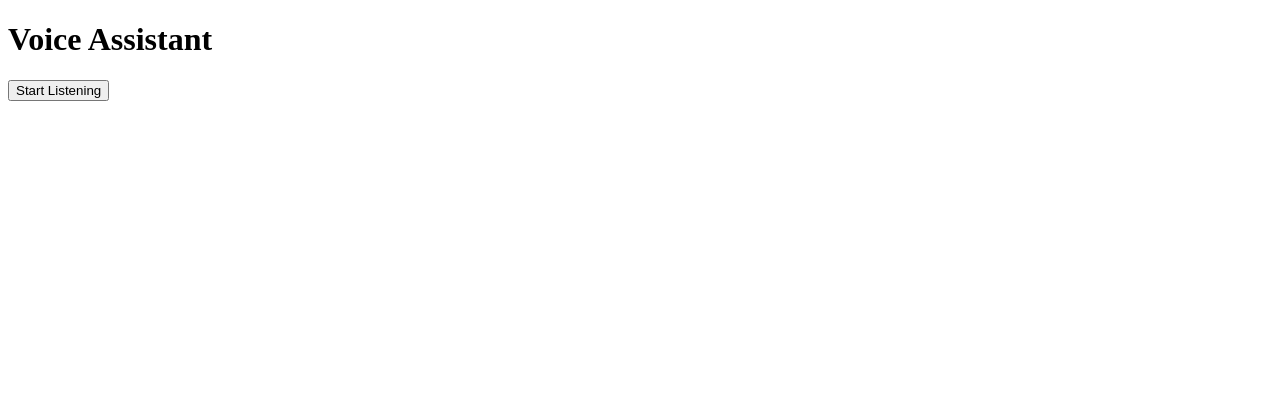
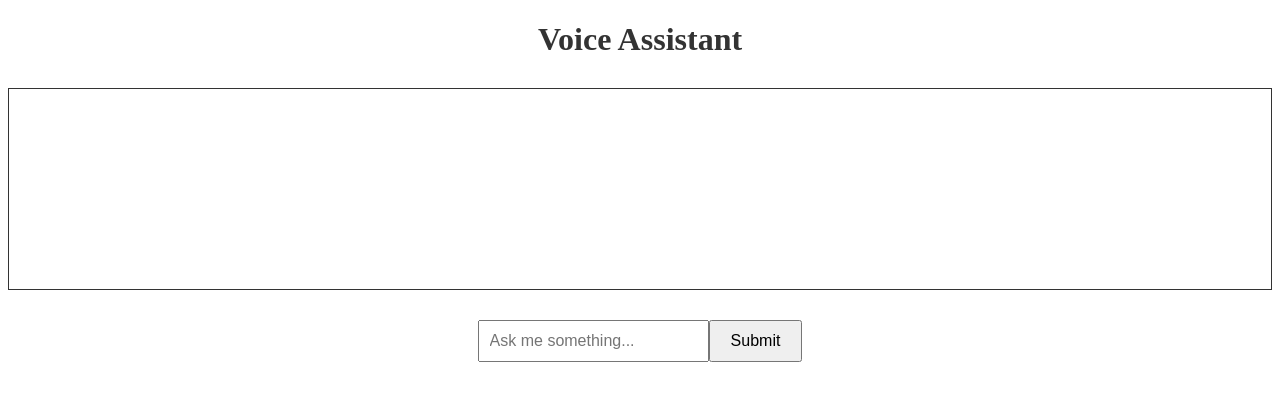
Before and after one commit to Jonbarkei/jarid, a plain HTML site: page index.html in a window 1280 px wide. Drawn offline with Linux system fonts and the light colour scheme.

Commit message:
Update index.html

```diff
--- a/index.html
+++ b/index.html
@@ -2,11 +2,17 @@
 <html>
 <head>
   <title>Voice Assistant</title>
+  <link rel="stylesheet" type="text/css" href="styles.css">
 </head>
 <body>
   <h1>Voice Assistant</h1>
-  <button id="start-btn">Start Listening</button>
-  <div id="output"></div>
+  <div id="output-container" class="container">
+    <p id="output"></p>
+  </div>
+  <div id="input-container" class="container">
+    <input type="text" id="user-input" placeholder="Ask me something...">
+    <button id="submitBtn">Submit</button>
+  </div>
 
   <script src="script.js"></script>
 </body>
```
